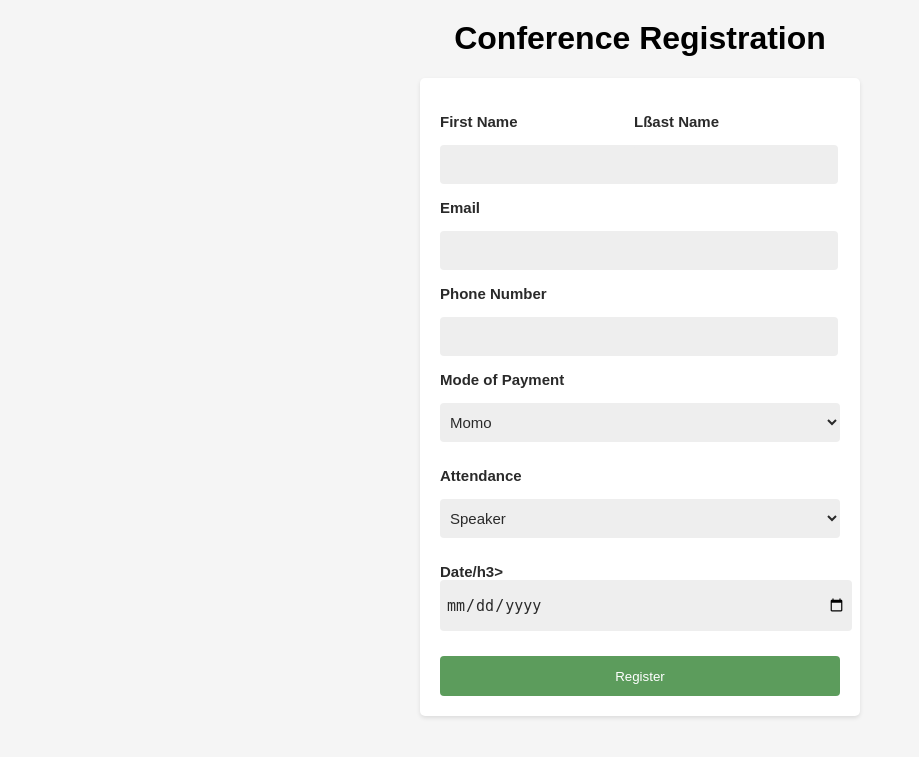
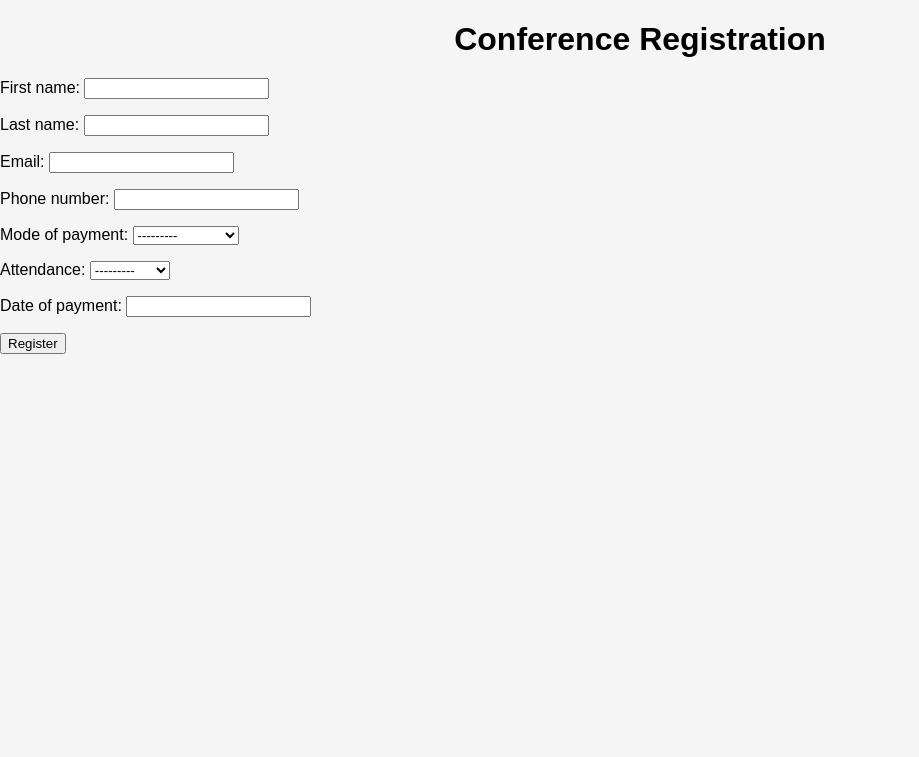
Before and after one commit to edgararthur/linguistics-server, a Django app: page / in a window 1280 px wide. Shown: the top 757 px of the page, without its empty margins (0-919 px from the left). Run offline with Django 4.2, Linux system fonts and the light colour scheme; parts of the project's set-up code (start-up, migrations or seed data) failed here and were passed over.

Commit message:
refactor configurations on packages

```diff
--- a/core/templates/app/index.html
+++ b/core/templates/app/index.html
@@ -1,214 +1,15 @@
-<!-- myproject/myapp/templates/myapp/home.html -->
+{% load static %}
 <!DOCTYPE html>
 <html>
 <head>
     <title>Conference Registration</title>
-    <style>
-        body {
-            font-family: Arial, sans-serif;
-            margin: 0;
-            padding: 0;
-            background-color: #f5f5f5;
-        }
-
-        h1 {
-            text-align: center;
-            margin-top: 20px;
-        }
-
-        form {
-            max-width: 400px;
-            margin: 20px auto;
-            padding: 20px;
-            background-color: #fff;
-            border-radius: 5px;
-            box-shadow: 0 2px 4px rgba(0, 0, 0, 0.1);
-            color: #2a2a2a;
-        }
-
-        .username {
-            display: flex;
-            justify-content: space-between;
-            margin: 0 12px 0 0;
-        }
-
-        .username input {
-            width:  100%;
-            height: 29px;
-            padding: 5px;
-            border-radius: 4px;
-            border: none;
-            outline: none;
-            background: #eeeeee;
-            color: #2a2a2a;
-            font-weight: 500;
-            font-size: 15px;
-        }
-
-        .email {
-            display: flex;
-            flex-direction: column;
-            justify-content: space-between;
-            margin: 0 12px 0 0;
-        }
-
-        .email input {
-            width:  100%;
-            height: 29px;
-            padding: 5px;
-            border-radius: 4px;
-            border: none;
-            outline: none;
-            background: #eeeeee;
-            color: #2a2a2a;
-            font-weight: 500;
-            font-size: 15px;
-        }
-
-        .phone {
-            display: flex;
-            flex-direction: column;
-            justify-content: space-between;
-            margin: 0 12px 0 0;
-        }
-
-        .phone input {
-            width:  100%;
-            height: 29px;
-            padding: 5px;
-            border-radius: 4px;
-            border: none;
-            outline: none;
-            background: #eeeeee;
-            color: #2a2a2a;
-            font-weight: 500;
-            font-size: 15px;
-        }
-
-        .payment {
-            display: flex;
-            flex-direction: column;
-            justify-content: space-between;
-            margin-bottom: 10px;
-        }
-
-        .payment select {
-            width:  100%;
-            height: 39px;
-            padding: 6px;
-            border-radius: 4px;
-            border: none;
-            outline: none;
-            background: #eeeeee;
-            color: #2a2a2a;
-            font-weight: 500;
-            font-size: 15px;
-        }
-
-        .attendance {
-            display: flex;
-            flex-direction: column;
-            justify-content: space-between;
-            margin-bottom: 10px;
-        }
-
-        .attendance select {
-            width:  100%;
-            height: 39px;
-            padding: 6px;
-            border-radius: 4px;
-            border: none;
-            outline: none;
-            background: #eeeeee;
-            color: #2a2a2a;
-            font-weight: 500;
-            font-size: 15px;
-        }
-
-        .date {
-            display: flex;
-            flex-direction: column;
-            justify-content: space-between;
-            margin-bottom: 10px;
-        }
-
-        .date input {
-            width:  100%;
-            height: 39px;
-            padding: 6px;
-            border-radius: 4px;
-            border: none;
-            outline: none;
-            background: #eeeeee;
-            color: #2a2a2a;
-            font-weight: 500;
-            font-size: 15px;
-        }
-
-        button {
-            background-color: #5c9c5c;
-            color: #fff;
-            border: none;
-            cursor: pointer;
-            width: 100%;
-            height: 40px;
-            border-radius: 4px;
-        }
-
-        h3 {
-            font-size: 15px;
-            font: 400;
-        }
-    </style>
+    <link rel="stylesheet" href="{% static 'css/custom.css' %}">
 </head>
 <body>
     <h1>Conference Registration</h1>
     <form method="post">
         {% csrf_token %}
-
-        <div class="username">
-            <div class="first__name">
-                <h3>First Name</h3>
-                <input type="text" id="firstname" name="firstname">
-            </div>
-
-
-            <div class="last__name">
-                <h3>Lßast Name</h3>
-                <input type="text" id="lastname" name="lastname">
-            </div>
-        </div>
-
-        <div class="email">
-            <h3>Email</h3>
-            <input type="email" id="email" name="email">
-        </div>
-        <div class="phone">
-            <h3>Phone Number</h3>
-            <input type="tel" id="phone" name="phone">
-        </div>
-
-        <div class="payment">
-            <h3>Mode of Payment</h3>
-            <select id="payment" name="payment">
-                <option value="momo">Momo</option>
-                <option value="bank">Bank</option>
-            </select>
-        </div>
-
-        <div class="attendance">
-            <h3>Attendance</h3>
-            <select id="attendance" name="attendance">
-                <option value="speaker">Speaker</option>
-                <option value="audience">Audience</option>
-            </select>
-        </div>
-
-        <div class="date">
-            <h3>Date/h3>
-            <input type="date" id="date" name="date">
-        </div>
-
+        {{ form.as_p }}
         <button type="submit">Register</button>
     </form>
 </body>
```
Also changed, not shown: server/settings.py (+5 -3 lines), core/migrations/0001_initial.py (added).
